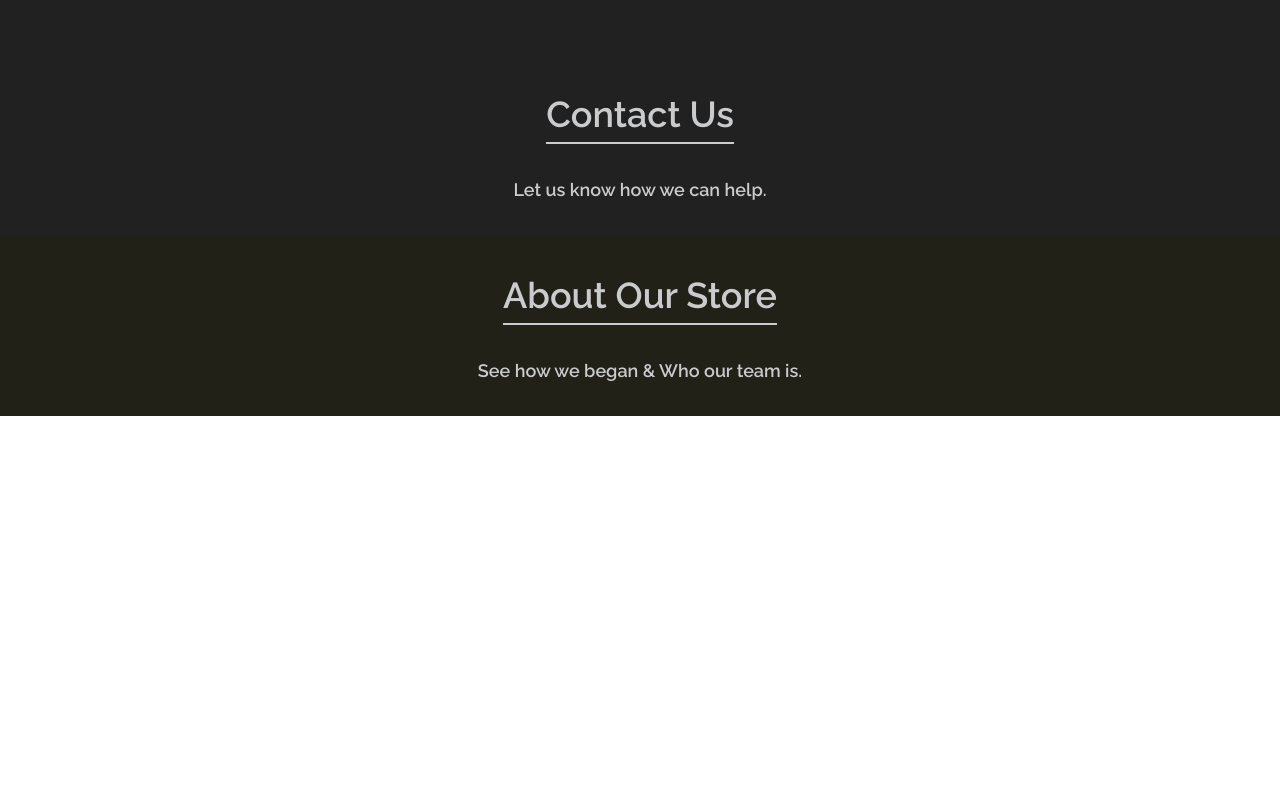
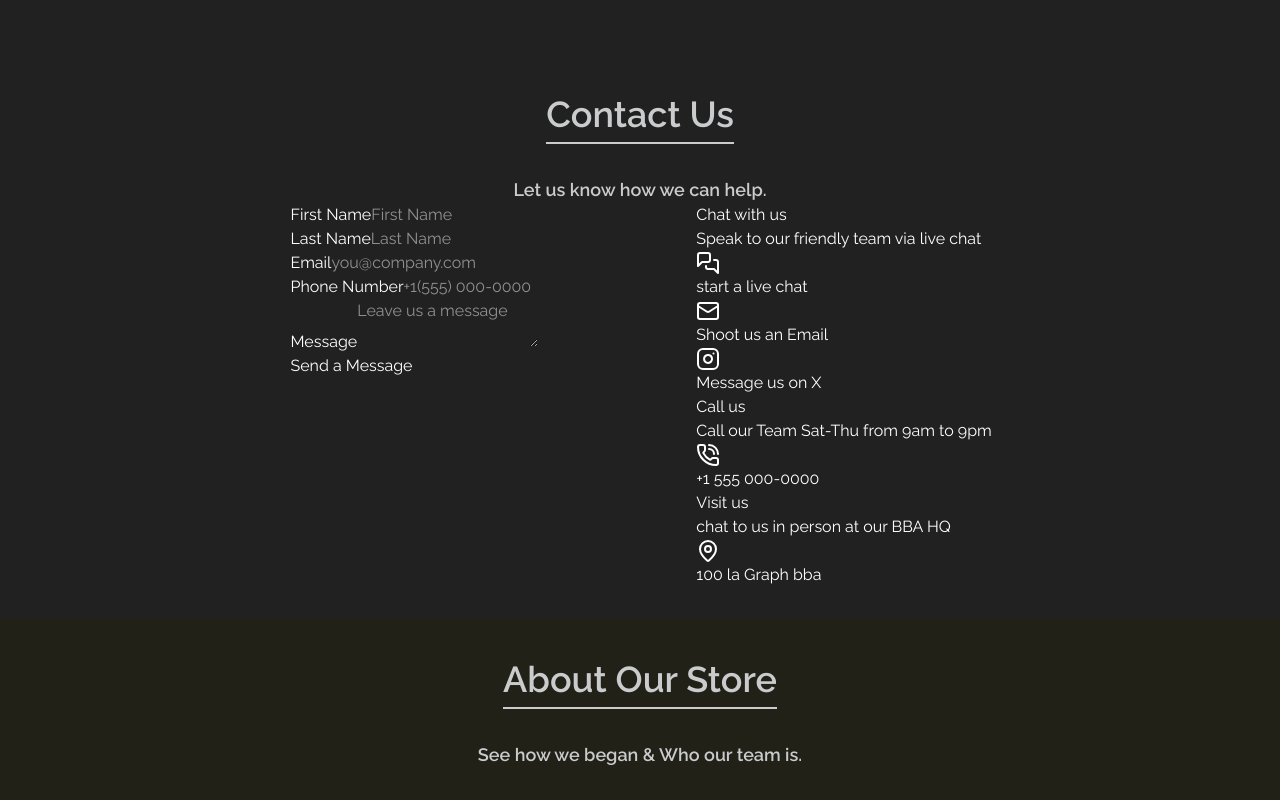
Before and after one commit to Eyup-16/Samobile, a React (Vite) app: page / in a window 1280 px wide. Shown: the part 2027-2827 px from the top of the page. Before the commit the page ends 2443 px from the top, so only its background shows below. Built offline with nearby package versions, Linux system fonts and the light colour scheme.

Commit message:
Update Contact.tsx

```diff
--- a/src/Components/Contact.tsx
+++ b/src/Components/Contact.tsx
@@ -1,5 +1,5 @@
 import React from 'react'
-
+import { PhoneCall,MapPin ,MessagesSquare,Mail,Instagram} from 'lucide-react'
 function Contact() {
   return (
     <section className=' bg-[#212121] p-8'>
@@ -10,6 +10,82 @@ function Contact() {
     <span className="text-[18px] font-semibold text-[#CACBCD]  cursor-pointer block">
         Let us know how we can help.</span>
         </div>
+
+    {/* Container */}
+    <div className='grid grid-cols-2 gap-4 max-w-[800px] justify-items-center m-auto text-white'>
+
+    {/* form */}
+    <form className='form'>
+    {/* name */}
+    <div className='name'>
+
+      <div className='first name'>
+      <label>First Name</label>
+      <input type="text" placeholder='First Name' />
+      </div>
+
+      <div className='last name'>
+      <label>Last Name</label>
+      <input type="text" placeholder='Last Name' />
+      </div>
+    </div>
+
+    <div className="email">
+    <label>Email</label>
+    <input type="email" placeholder='you@company.com' />
+    </div>
+    <div className="number">
+    <label>Phone Number</label>
+    <input type="number" placeholder='+1(555) 000-0000' />
+    </div>
+
+    <div className="message">
+    <label>Message</label>
+    <textarea name="message" id="message" placeholder='Leave us a message'></textarea>
+    </div>
+    <div className="services"></div>
+    <button>Send a Message</button>
+    </form>
+
+    {/* social media & phone */}
+    <aside>
+      <div className='chat'>
+        <h3>Chat with us</h3>
+        <p>Speak to our friendly team via live chat</p>
+        <div className='social'>
+        <MessagesSquare />
+        <a href="#">start a live chat </a>
+        </div>
+        <div className='social'>
+        <Mail />
+        <a href="#">Shoot us an Email </a>
+        </div>
+
+        <div className='social'>
+        <Instagram />
+        <a href="#">Message us on X</a>
+        </div>
+      </div>
+
+      <div className='call'>
+      <h3>Call us</h3>
+      <p>Call our Team Sat-Thu from 9am to 9pm</p>
+      <div className='social'>
+        <PhoneCall />
+        <a href="#">+1 555 000-0000</a>
+        </div>
+      </div>
+      <div className='visit'>
+      <h3>Visit us</h3>
+      <p>chat to us in person at our BBA HQ</p>
+      <div className='social'>
+       <MapPin />
+        <a href="#">100 la Graph bba </a>
+        </div>
+      </div>
+    </aside>
+
+    </div>
     </section>
   )
 }
```
